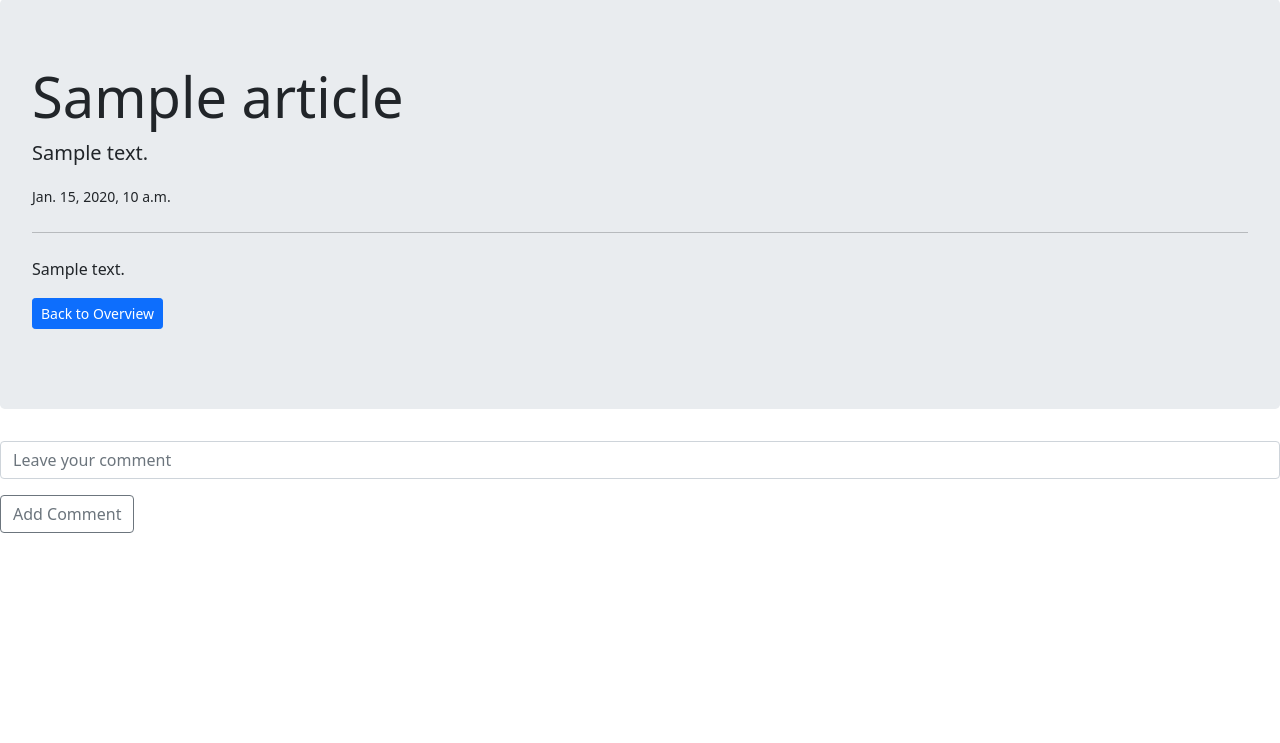
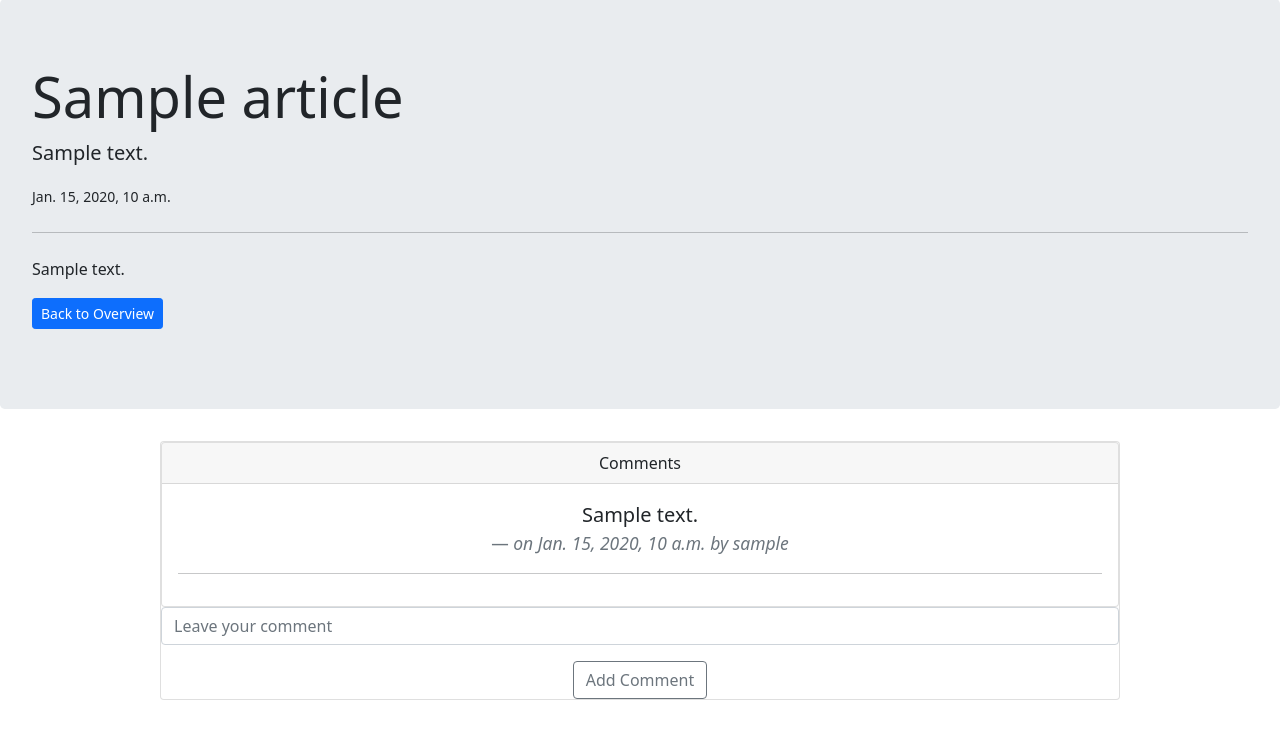
Before and after one commit to pppster/Travel, a Django app: page /article/1 in a window 1280 px wide. Shown: the part 57-800 px from the top of the page. Run offline with Django 4.2, Linux system fonts and the light colour scheme; tables that the repository leaves empty hold one stand-in row (values such as "Sample post"); some libraries are stand-ins or nearby versions.

Commit message:
added comments and names

```diff
--- /dev/null
+++ b/articles/templatetags/custom_tags.py
@@ -0,0 +1,11 @@
+from django import template
+from django.contrib.auth.models import User
+
+
+register = template.Library()
+
+users = User.objects.all()
+
+@register.filter
+def get_user_by_id(creator_id):
+    return users.get(id=creator_id)
--- a/articles/views.py
+++ b/articles/views.py
@@ -6,7 +6,7 @@ from django.contrib import messages
 from django.http import HttpResponseRedirect
 from django.contrib.auth. decorators import login_required
 
-from .models import Article
+from .models import Article, Comment
 from .forms import ArticleForm, CommentForm
 
 
@@ -14,12 +14,14 @@ def article(request, id):
     submitted = False
     form = CommentForm()
     article = Article.objects.get(id=id)
+    comments = Comment.objects.filter(article=id)
 
     if request.method == "POST":
         form = CommentForm(request.POST)
         if form.is_valid():
             comment = form.save(commit=False)
-            comment.creator = request.user.id # logged in user
+            comment.creator = request.user.id
+            comment.article = id
             comment.save()
 
             messages.success(request, ('Your comment was successfully stored'))
@@ -28,7 +30,7 @@ def article(request, id):
         if 'submitted' in request.GET:
             submitted = True
 
-    return render(request, 'article.html', {'article':article,'form': form, 'submitted': submitted})
+    return render(request, 'article.html', {'article':article,'form': form, 'submitted': submitted,'comments':comments})
 
 
 
--- a/templates/article.html
+++ b/templates/article.html
@@ -1,4 +1,5 @@
 {% extends "base.html" %}
+{% load custom_tags %}
 {% load static %}
 
 <head>
@@ -45,8 +46,23 @@ Article
         </p>
       </div>
 
-      <div>
-        <form action='' method='POST'>
+      <center>
+        <div class="card" style="width: 75%;">
+            <div class="card">
+                <div class="card-header">
+                  Comments
+                </div>
+                <div class="card-body">
+                    {% for comment in comments %}
+                  <blockquote class="blockquote mb-0">
+                    <p>{{comment.text}}</p>
+                    <footer class="blockquote-footer"><cite title="Source Title">on {{comment.date_created}} by {{ comment.creator|get_user_by_id }}</cite></footer>
+                  </blockquote>
+                  <hr>
+                  {% endfor %}
+                </div>
+              </div>
+              <form action='' method='POST' style="width=50%">
                 {% csrf_token %}
 
                 {{form.as_p }}
@@ -55,6 +71,11 @@ Article
                   <button type='submit' class="btn btn-outline-secondary">Add Comment</button>
                 </div>
               </form>
+          </div>
+        </center>
+
+
+      <div>
 
       </div>
 
```
Lines whose indentation alone changed are shown as unchanged.
